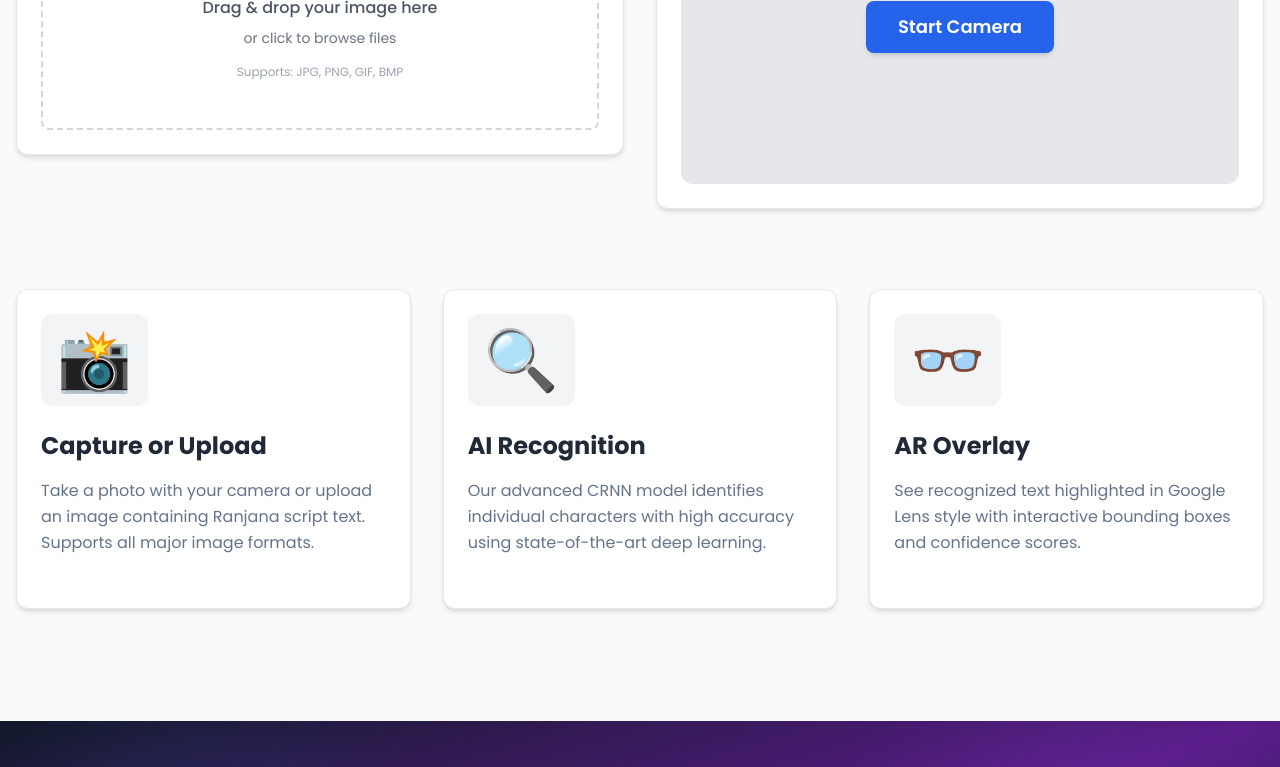
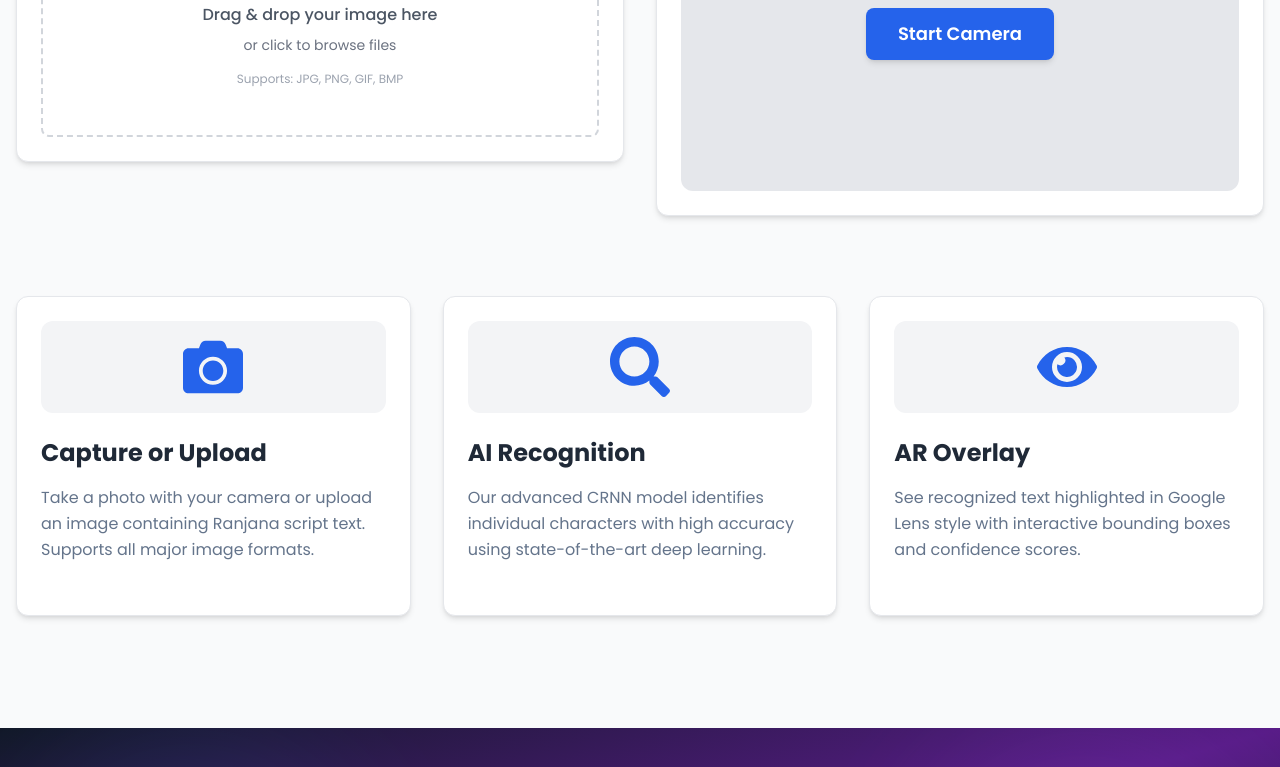
Before and after one commit to SajBajra/Final-Year-Project, a React app in the folder frontend/: page / in a window 1280 px wide. Shown: the part 798-1565 px from the top of the page. Built offline with nearby package versions, Linux system fonts and the light colour scheme; the HTML template or start-up script is replaced by a standard one.

Commit message:
refactor: Replace emojis with icons in Home page

```diff
--- a/frontend/src/pages/Home.jsx
+++ b/frontend/src/pages/Home.jsx
@@ -1,5 +1,6 @@
 import { useState } from 'react'
 import { motion } from 'framer-motion'
+import { FaScroll, FaCamera, FaSearch, FaEye } from 'react-icons/fa'
 import ImageUpload from '../components/ImageUpload'
 import CameraCapture from '../components/CameraCapture'
 import OCRResult from '../components/OCRResult'
@@ -96,7 +97,7 @@ function Home() {
             transition={{ delay: 0.2, type: "spring", stiffness: 200 }}
             className="inline-block mb-6"
           >
-            <div className="text-8xl float-animation">📜</div>
+            <FaScroll className="text-8xl float-animation text-primary-600" />
           </motion.div>
 
           <motion.h1
@@ -230,32 +231,34 @@ function Home() {
           >
             {[
               {
-                icon: '📸',
+                icon: FaCamera,
                 title: 'Capture or Upload',
                 description: 'Take a photo with your camera or upload an image containing Ranjana script text. Supports all major image formats.',
                 delay: 0.1
               },
               {
-                icon: '🔍',
+                icon: FaSearch,
                 title: 'AI Recognition',
                 description: 'Our advanced CRNN model identifies individual characters with high accuracy using state-of-the-art deep learning.',
                 delay: 0.2
               },
               {
-                icon: '👓',
+                icon: FaEye,
                 title: 'AR Overlay',
                 description: 'See recognized text highlighted in Google Lens style with interactive bounding boxes and confidence scores.',
                 delay: 0.3
               }
-            ].map((card, index) => (
+            ].map((card, index) => {
+              const IconComponent = card.icon
+              return (
               <motion.div
                 key={index}
                 variants={itemVariants}
                 whileHover={{ y: -5 }}
                 className="card group cursor-pointer"
               >
-                <div className="text-6xl mb-6 inline-block p-4 rounded-xl bg-gray-100 group-hover:bg-gray-200 transition-all duration-200">
-                  {card.icon}
+                <div className="text-6xl mb-6 inline-block p-4 rounded-xl bg-gray-100 group-hover:bg-gray-200 transition-all duration-200 flex items-center justify-center">
+                  <IconComponent className="text-primary-600" />
                 </div>
                 <h3 className="text-2xl font-bold mb-4 text-gray-800 group-hover:text-primary-600 transition-all duration-200">
                   {card.title}
@@ -265,7 +268,8 @@ function Home() {
                 </p>
                 <div className="mt-6 h-1 w-0 group-hover:w-full bg-primary-600 rounded-full transition-all duration-300"></div>
               </motion.div>
-            ))}
+              )
+            })}
           </motion.div>
         )}
       </main>
```
